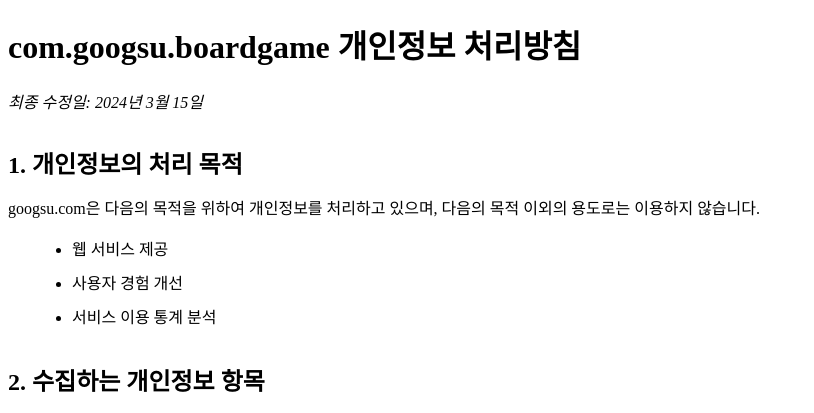
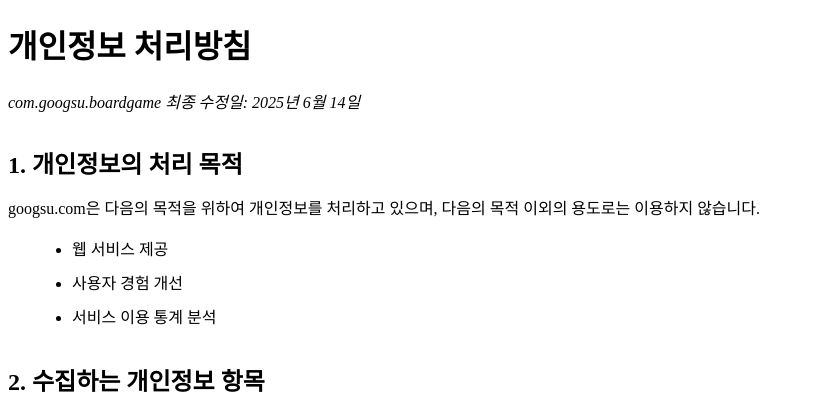
Before and after one commit to mcpeleeGit/web.googsu.com, a PHP site: page /terms/app-privacy-policy-com.googsu.boardgame.php in a window 1280 px wide. Shown: the top 413 px of the page, without its empty margins (0-814 px from the left). Run offline with PHP 8.4, Linux system fonts and the light colour scheme.

Commit message:
privacy-policy update

```diff
--- a/terms/app-privacy-policy-com.googsu.boardgame.php
+++ b/terms/app-privacy-policy-com.googsu.boardgame.php
@@ -3,7 +3,7 @@
 <head>
     <meta charset="UTF-8">
     <meta name="viewport" content="width=device-width, initial-scale=1.0">
-    <title>com.googsu.boardgame 개인정보 처리방침</title>
+    <title>개인정보 처리방침</title>
     <style>
         .policy-section {
             margin-bottom: 2rem;
@@ -41,8 +41,8 @@
 <body>
     <div class="container">
         <header>
-            <h1>com.googsu.boardgame 개인정보 처리방침</h1>
-            <p class="last-updated">최종 수정일: 2024년 3월 15일</p>
+            <h1>개인정보 처리방침</h1>
+            <p class="last-updated">com.googsu.boardgame  최종 수정일: 2025년 6월 14일</p>
         </header>
 
         <main>
```
